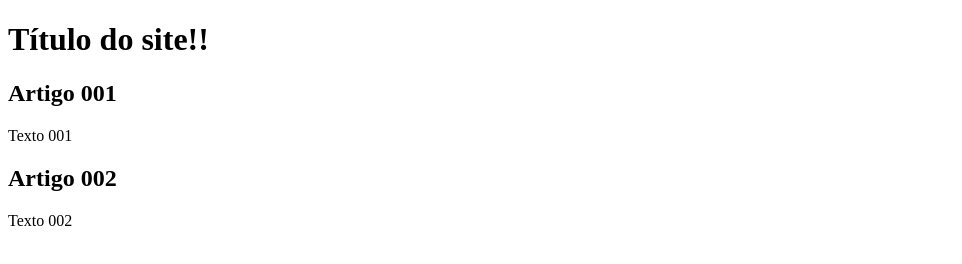
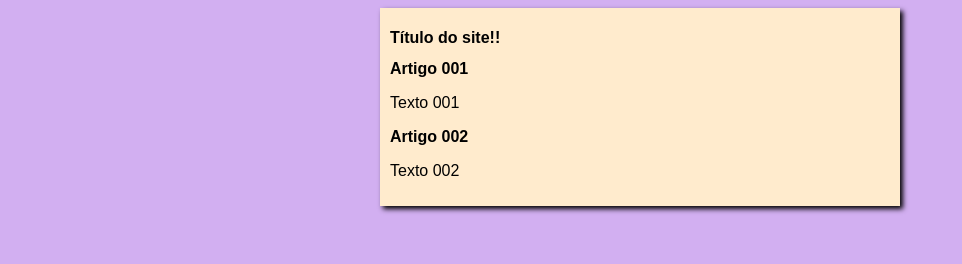
Before and after one commit to cfbr0/projeto--site, a plain HTML site: page index.html in a window 1280 px wide. Shown: the whole page, without its empty margins (0-962 px from the left). Drawn offline with Linux system fonts and the light colour scheme.

Commit message:
Iniciei o design

```diff
--- /dev/null
+++ b/estilos/style.css
@@ -0,0 +1,16 @@
+*{
+    font-family: Arial, Helvetica, sans-serif;
+    font-size: 16px;
+}
+
+body {
+    background-color: rgb(210, 175, 241);
+}
+
+main {
+    background-color: blanchedalmond;
+    width: 500px;
+    margin: auto;
+    padding: 10px;
+    box-shadow: 3px 3px 5px rgba(0, 0, 0.473) ;
+}
--- a/index.html
+++ b/index.html
@@ -4,6 +4,7 @@
     <meta charset="UTF-8">
     <meta name="viewport" content="width=device-width, initial-scale=1.0">
     <title>Título do site</title>
+    <link rel="stylesheet" href="estilos/style.css"
 </head>
 <body>
     <main>
```
